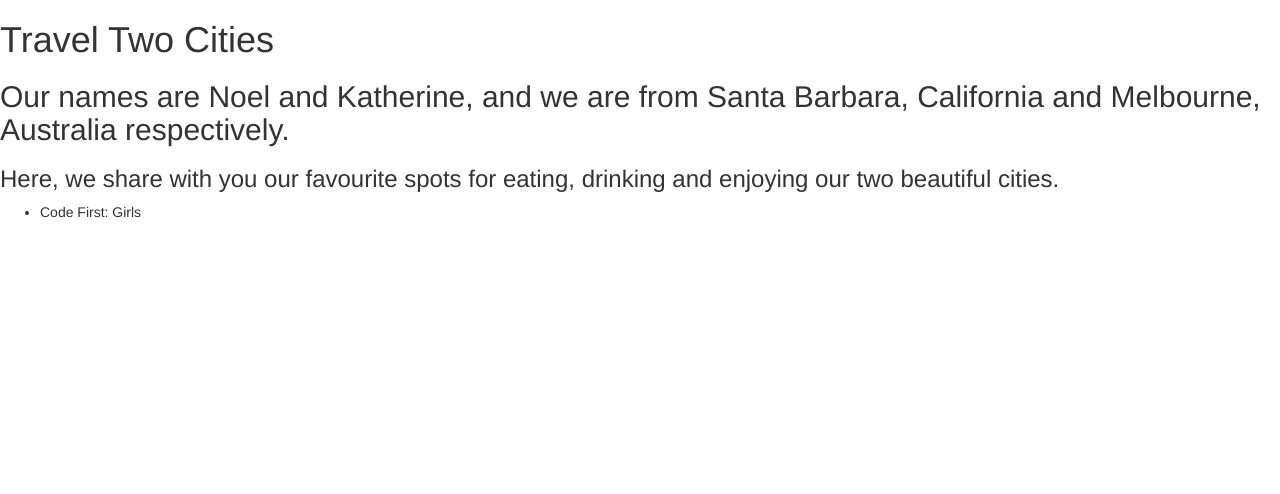
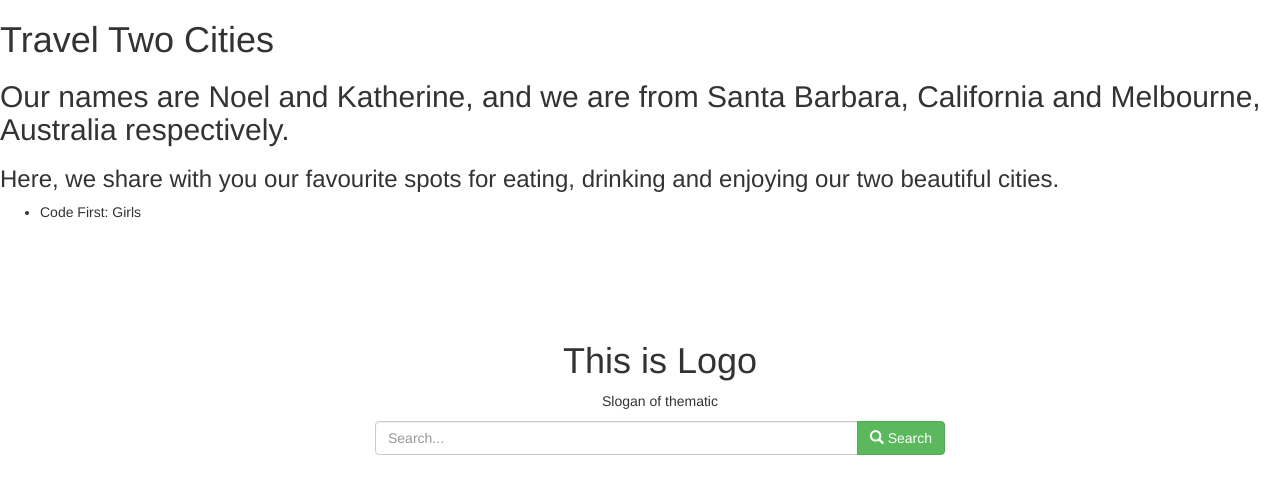
Before and after one commit to katherinetunaley/MadCows, a plain HTML site: page index.html in a window 1280 px wide. Drawn offline with nearby package versions, Linux system fonts and the light colour scheme.

Commit message:
add search bar

```diff
--- a/index.html
+++ b/index.html
@@ -11,7 +11,24 @@
 <h3> Here, we share with you our favourite spots for eating, drinking and enjoying our two beautiful cities. </h3>
 <UL>
     <li> Code First: Girls </li>
-</UL>
-</head>
-</body>
-</html>
+    <div class="container" style="margin-top: 8%;">
+<div class="col-md-6 col-md-offset-3">
+<div class="row">
+<div id="logo" class="text-center">
+<h1>This is Logo</h1><p>Slogan of thematic</p>
+</div>
+<form role="form" id="form-buscar">
+<div class="form-group">
+<div class="input-group">
+<input id="1" class="form-control" type="text" name="search" placeholder="Search..." required/>
+<span class="input-group-btn">
+<button class="btn btn-success" type="submit">
+<i class="glyphicon glyphicon-search" aria-hidden="true"></i> Search
+</button>
+</span>
+</div>
+</div>
+</form>
+</div>
+</div>
+</div>
```
Also changed, not shown: 1 other file.
